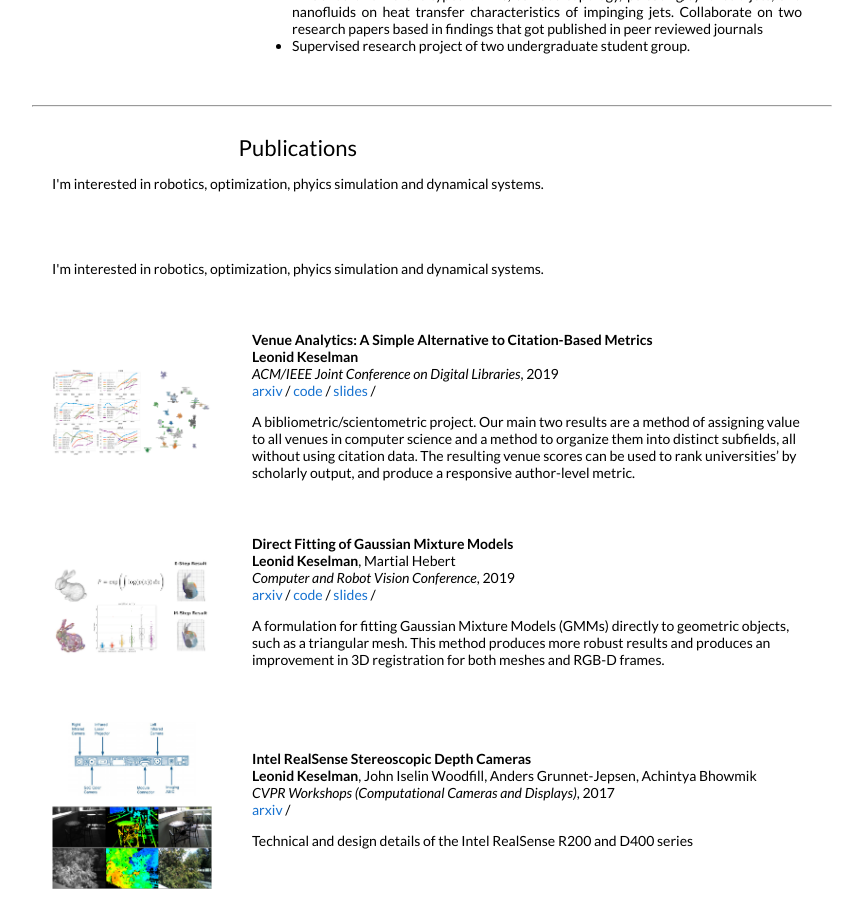
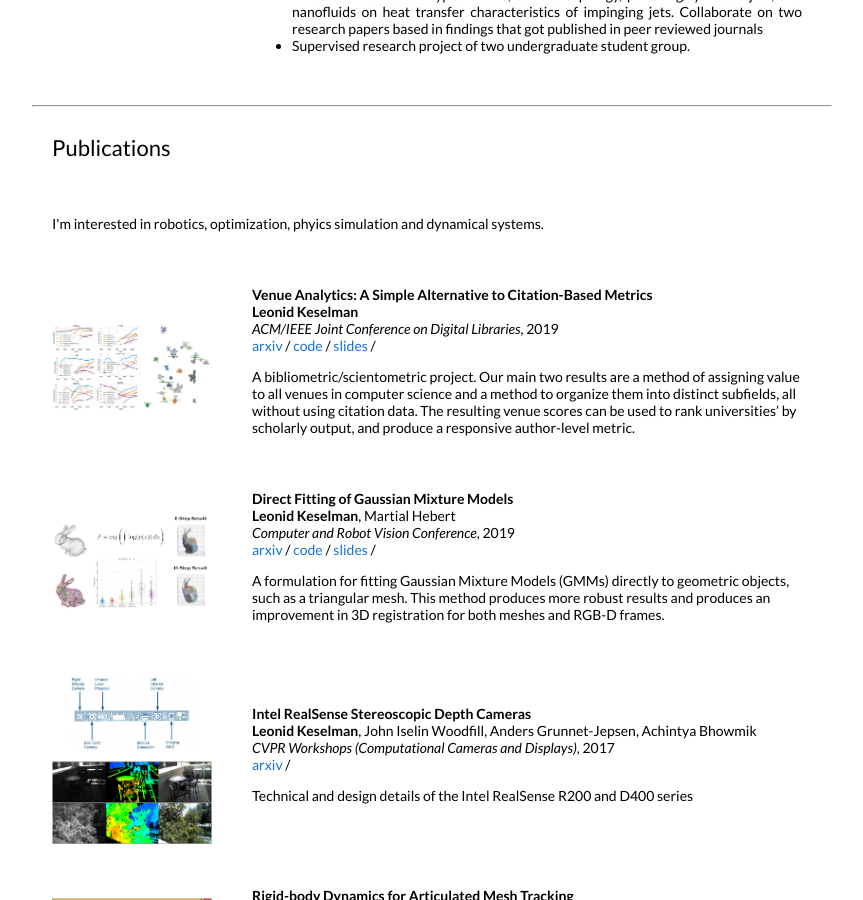
Before and after one commit to rafaymhddn/rafaymhddn.github.io, a Jekyll site: the page built from _posts/2019-06-02-venue.markdown, in a window 1280 px wide and 900 px high, scrolled down 2275 px. Shown: the whole window, without its empty margins (208-1071 px from the left). Built offline with Jekyll 4.4.1, drawn with Linux system fonts in a browser that asks for light colours; some of the changed lines change nothing that is shown.

```diff
--- a/_layouts/default.html
+++ b/_layouts/default.html
@@ -38,7 +38,7 @@
                 &nbsp;/&nbsp;
                 <a href="#projects" onclick=Expand("projects")>Projects</a>
                 &nbsp;/&nbsp;
-                <a href="mailto:amishmittal@outlook.com">Contact</a>
+                <a href="mailto:rafaymohiuddin7@gmail.com">Contact</a>
               </p>
             </td>
           </tr>
@@ -263,8 +263,7 @@
 <!-- Publications -->
 <button style="padding:2.5%; border:0px transparent; background-color: transparent;outline:none;"type="button" class="collapsible" data-toggle="collapse" data-target="#content-publications" id="publications">
   <h2>Publications</h2>
-  <p>I'm interested in robotics, optimization, phyics simulation and dynamical systems.</p>
-</button>
+  </button>
 <div id="content-experience" class="collapse in">
 
         <table style="width:100%;border:0px;border-spacing:0px;border-collapse:separate;margin-right:auto;margin-left:auto;">
```
